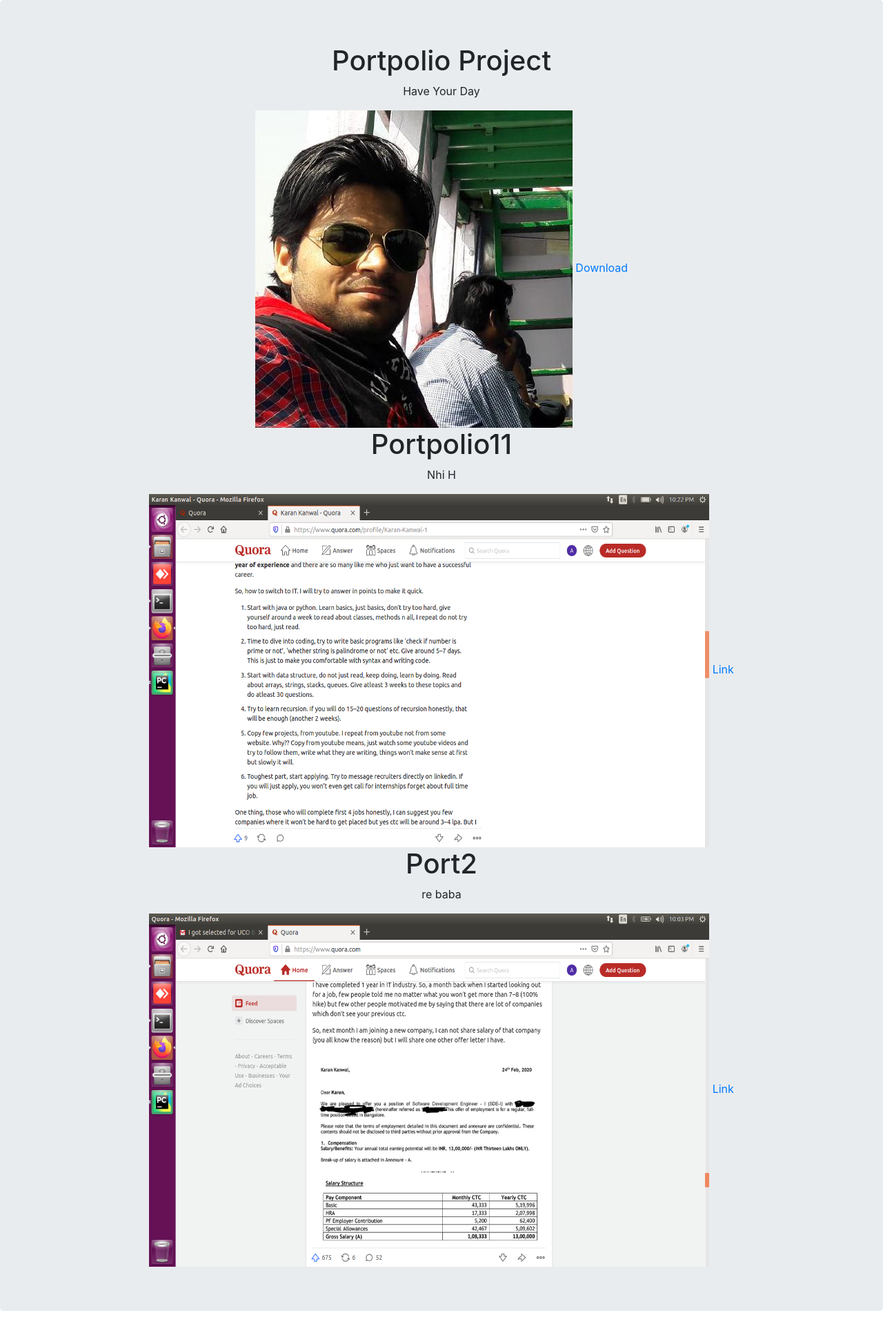
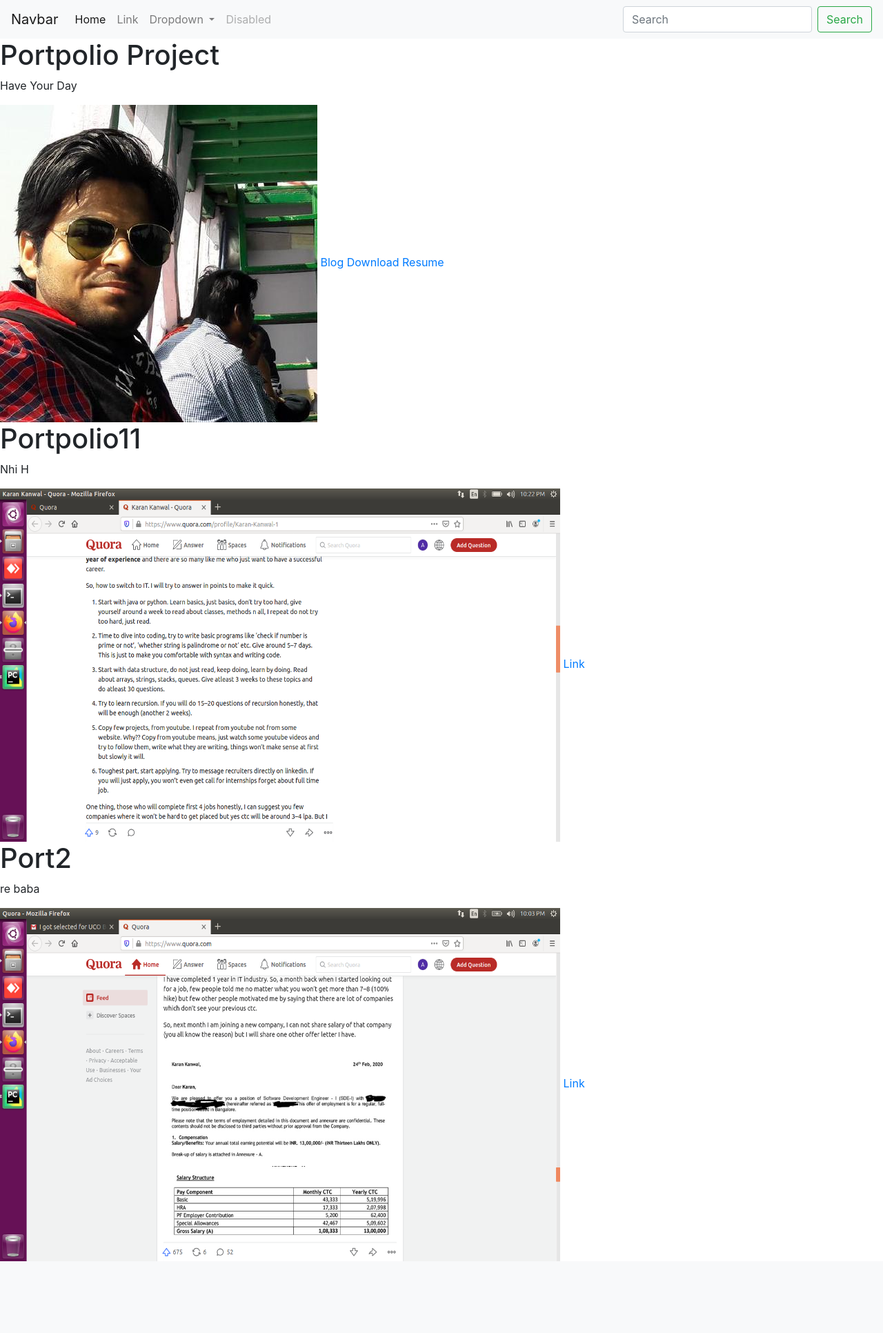
Before and after one commit to abhigyangupta69/my_personal_portpolio, a Django app: page / in a window 1280 px wide. Shown: the whole page at 69% size. After the commit the page ends 1828 px from the top, so only its background shows below. Run offline with Django 3.2, Linux system fonts and the light colour scheme; data comes from the database, SQL or seed files in the repository; some libraries are stand-ins or nearby versions.

Commit message:
[ADD] Change in  Templates

```diff
--- a/abhigyan_personal_portpolio/blog/models.py
+++ b/abhigyan_personal_portpolio/blog/models.py
@@ -6,3 +6,6 @@ class Blog(models.Model):
     title = models.CharField(max_length=100)
     description = models.TextField()
     date = models.DateField()
+
+    def __str__(self):
+        return str(self.title) +','+ str(self.date)
--- a/abhigyan_personal_portpolio/blog/templates/blog/detail.html
+++ b/abhigyan_personal_portpolio/blog/templates/blog/detail.html
@@ -1,3 +1,6 @@
+{% extends 'portpolio/base_template.html' %}
+{% block content %}
 <h1>{{blog.title}}</h1>
 <h3>{{blog.date}}</h3>
 <p>{{blog.description}}</p>
+{% endblock %}
--- /dev/null
+++ b/abhigyan_personal_portpolio/portpolio/templates/portpolio/base_template.html
@@ -0,0 +1,51 @@
+<!DOCTYPE html>
+<html lang="en">
+<head>
+
+<link rel="stylesheet" href="https://stackpath.bootstrapcdn.com/bootstrap/4.5.2/css/bootstrap.min.css" integrity="sha384-JcKb8q3iqJ61gNV9KGb8thSsNjpSL0n8PARn9HuZOnIxN0hoP+VmmDGMN5t9UJ0Z" crossorigin="anonymous">
+<script src="https://code.jquery.com/jquery-3.5.1.slim.min.js" integrity="sha384-DfXdz2htPH0lsSSs5nCTpuj/zy4C+OGpamoFVy38MVBnE+IbbVYUew+OrCXaRkfj" crossorigin="anonymous"></script>
+<script src="https://cdn.jsdelivr.net/npm/popper.js@1.16.1/dist/umd/popper.min.js" integrity="sha384-9/reFTGAW83EW2RDu2S0VKaIzap3H66lZH81PoYlFhbGU+6BZp6G7niu735Sk7lN" crossorigin="anonymous"></script>
+<script src="https://stackpath.bootstrapcdn.com/bootstrap/4.5.2/js/bootstrap.min.js" integrity="sha384-B4gt1jrGC7Jh4AgTPSdUtOBvfO8shuf57BaghqFfPlYxofvL8/KUEfYiJOMMV+rV" crossorigin="anonymous"></script>
+</head>
+<body>
+   <nav class="navbar navbar-expand-lg navbar-light bg-light">
+  <a class="navbar-brand" href="#">Navbar</a>
+  <button class="navbar-toggler" type="button" data-toggle="collapse" data-target="#navbarSupportedContent" aria-controls="navbarSupportedContent" aria-expanded="false" aria-label="Toggle navigation">
+    <span class="navbar-toggler-icon"></span>
+  </button>
+
+  <div class="collapse navbar-collapse" id="navbarSupportedContent">
+    <ul class="navbar-nav mr-auto">
+      <li class="nav-item active">
+        <a class="nav-link" href="#">Home <span class="sr-only">(current)</span></a>
+      </li>
+      <li class="nav-item">
+        <a class="nav-link" href="#">Link</a>
+      </li>
+      <li class="nav-item dropdown">
+        <a class="nav-link dropdown-toggle" href="#" id="navbarDropdown" role="button" data-toggle="dropdown" aria-haspopup="true" aria-expanded="false">
+          Dropdown
+        </a>
+        <div class="dropdown-menu" aria-labelledby="navbarDropdown">
+          <a class="dropdown-item" href="#">Action</a>
+          <a class="dropdown-item" href="#">Another action</a>
+          <div class="dropdown-divider"></div>
+          <a class="dropdown-item" href="#">Something else here</a>
+        </div>
+      </li>
+      <li class="nav-item">
+        <a class="nav-link disabled" href="#">Disabled</a>
+      </li>
+    </ul>
+    <form class="form-inline my-2 my-lg-0">
+      <input class="form-control mr-sm-2" type="search" placeholder="Search" aria-label="Search">
+      <button class="btn btn-outline-success my-2 my-sm-0" type="submit">Search</button>
+    </form>
+  </div>
+</nav>
+
+<!--ADD Block Section For Inherit Above in All templates-->
+{% block content %}
+{% endblock %}
+</body>
+</html>
--- a/abhigyan_personal_portpolio/portpolio/templates/portpolio/home.html
+++ b/abhigyan_personal_portpolio/portpolio/templates/portpolio/home.html
@@ -1,22 +1,13 @@
-<!DOCTYPE html>
-<html lang="en">
-<head>
-  <title>Portpolio Project</title>
-  <meta charset="utf-8">
-  <meta name="viewport" content="width=device-width, initial-scale=1">
-  <link rel="stylesheet" href="https://maxcdn.bootstrapcdn.com/bootstrap/4.5.2/css/bootstrap.min.css">
-  <script src="https://ajax.googleapis.com/ajax/libs/jquery/3.5.1/jquery.min.js"></script>
-  <script src="https://cdnjs.cloudflare.com/ajax/libs/popper.js/1.16.0/umd/popper.min.js"></script>
-  <script src="https://maxcdn.bootstrapcdn.com/bootstrap/4.5.2/js/bootstrap.min.js"></script>
-</head>
-<body>
+{% extends 'portpolio/base_template.html' %}
+{% block content %}
 
-<div class="jumbotron text-center">
+<title>Portpolio Project</title>
   <h1>Portpolio Project</h1>
   <p>Have Your Day</p>
   {% load static%}
   <img src="{% static 'portpolio/abhi.jpeg' %}"/>
-  <a href="{% static 'portpolio/resume.pdf' %}">Download</a>
+  <a href="{% url 'blog:home_blog' %}">Blog</a>
+  <a href="{% static 'portpolio/resume.pdf' %}">Download Resume</a>
   {% for proj in project %}
   <h1>{{proj.title}}</h1>
   <p>{{proj.description}}</p>
@@ -25,6 +16,4 @@
   <a href="{{ proj.url }}">Link</a>
   {% endfor %}
 
-</div>
-</body>
-</html>
+{% endblock %}
```
Also changed, not shown: abhigyan_personal_portpolio/blog/templates/blog/home_blog.html (+4 -17 lines).
